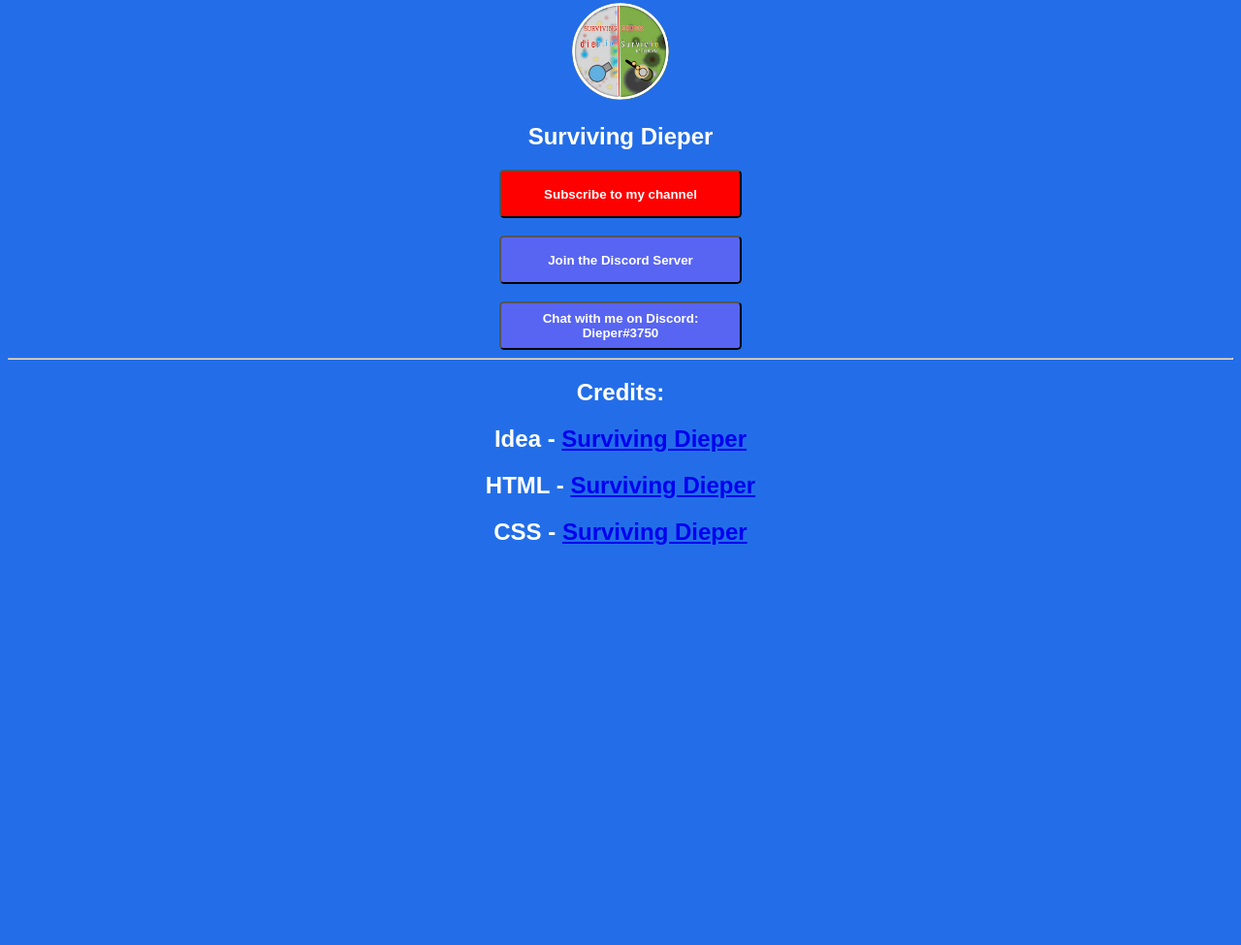
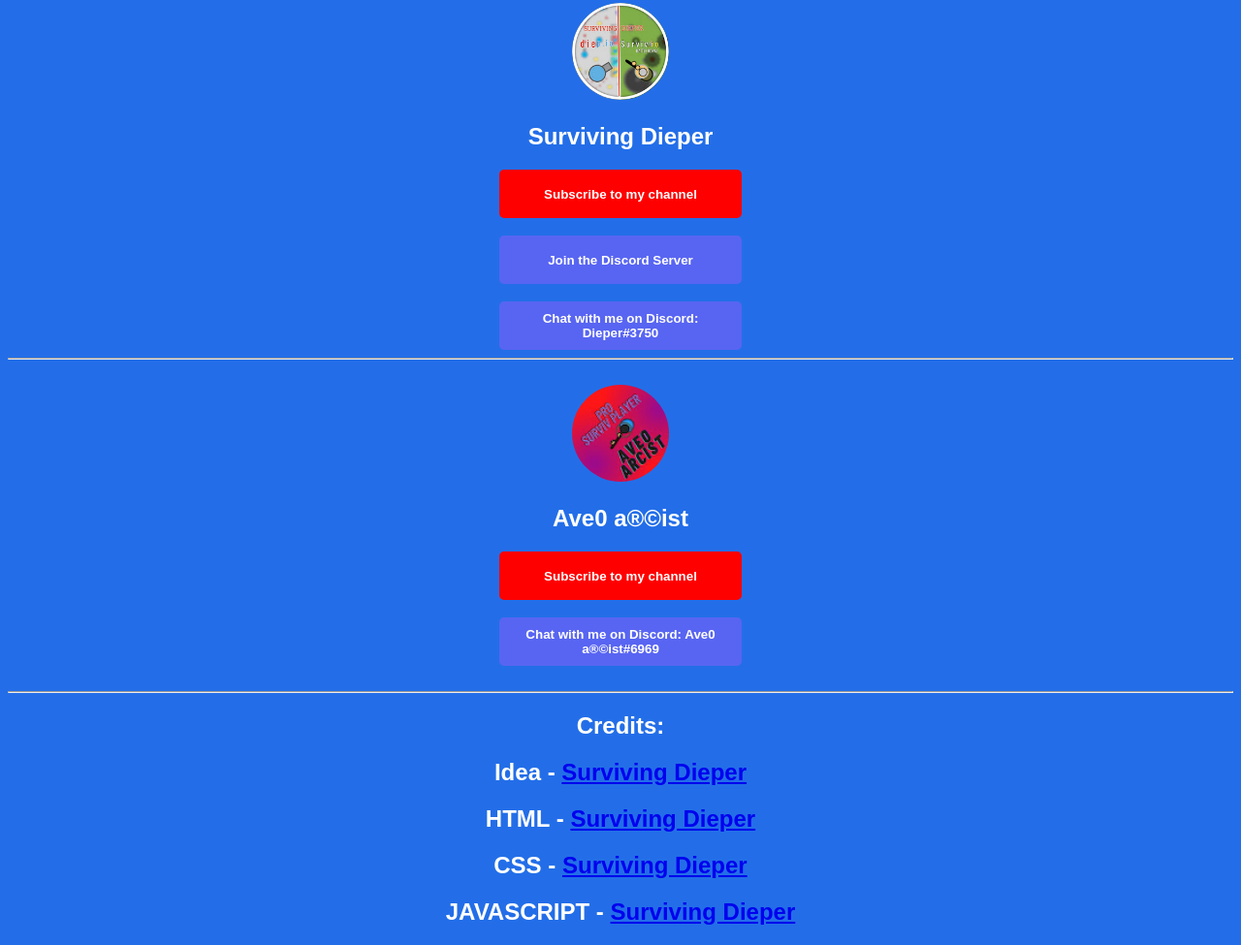
Before and after one commit to s780055/s780055.github.io, a plain HTML site: page index.html in a window 1280 px wide. Shown: the part 848-1823 px from the top of the page at 97% size. Before the commit the page ends 1431 px from the top, so only its background shows below. Drawn offline with Linux system fonts and the light colour scheme.

Commit message:
Updated index.html

```diff
--- a/index.html
+++ b/index.html
@@ -26,6 +26,7 @@ h2 {
 
 button {
     cursor: pointer;
+    border: none;
     height: 50px;
     width: 250px;
     font-weight: bolder;
@@ -124,6 +125,23 @@ hr {
         </a>
         <hr>
     </div>
+    <!-- AVE0 A®©IST -->
+    <div id="yt_AVE0">
+        <br>
+        <img src="https://raw.githubusercontent.com/s780055/s780055.github.io/main/ave0_pfp.jpeg" id="userImage">
+        <h2>Ave0 a®©ist</h2>
+        <a href="https://www.youtube.com/channel/UCR3B_pE3sB8Y0iauoZXGZTA?sub_confirmation=1" target="_blank">
+        <button id="youtube_AVE0">Subscribe to my channel</button>
+        </a>
+        <br>
+        <br>
+        <a href="https://www.discord.com/channels/@me" target="_blank">
+        <button id="discord_AVE0">Chat with me on Discord: Ave0 a®©ist#6969</button>
+        </a>
+        <br>
+        <br>
+        <hr>
+    </div>
 </div>
 <!-- CREDITS -->
 <div class="credits">
@@ -131,25 +149,28 @@ hr {
     <h2>Idea - <a href="https://www.youtube.com/channel/UC6iax9HcekqOAMCz5Akua9A" target="_blank">Surviving Dieper</a></h2>
     <h2>HTML - <a href="https://www.youtube.com/channel/UC6iax9HcekqOAMCz5Akua9A" target="_blank">Surviving Dieper</a></h2>
     <h2>CSS - <a href="https://www.youtube.com/channel/UC6iax9HcekqOAMCz5Akua9A" target="_blank">Surviving Dieper</a></h2>
+    <h2>JAVASCRIPT - <a href="https://www.youtube.com/channel/UC6iax9HcekqOAMCz5Akua9A" target="_blank">Surviving Dieper</a></h2>
 </div>
 <!-- CLOSING CENTER TAG -->
 </center>
 <script>
-    const numbers = ["1", "2", "3", "1", "2", "3", "1", "2", "3", "1", "2", "3"];
+    const numbers = ["1", "2", "3", "4", "1", "2", "3", "4", "1", "2", "3", "4"];
     let randomNumber = numbers[Math.floor(Math.random() * numbers.length)];
 
-    alert(randomNumber);
+    alert(parseInt(randomNumber));
 
     // If the random number is 1, execute this code
     if (randomNumber === "1") {
         let survivingDieper = document.querySelector("#yt_DIEPER");
         let namerio = document.querySelector("#yt_NAMERIO");
         let usas = document.querySelector("#yt_USAS");
+        let ave0 = document.querySelector("#yt_AVE0");
 
         // Change order of elements
-        survivingDieper.style.order = "1";
-        namerio.style.order = "2";
-        usas.style.order = "3";
+        survivingDieper.style.order = parseInt("1");
+        namerio.style.order = parseInt("2");
+        usas.style.order = parseInt("3");
+        ave0.style.order = parseInt("4");
     };
 
     // If the random number is 2, execute this code
@@ -157,11 +178,13 @@ hr {
         let survivingDieper = document.querySelector("#yt_DIEPER");
         let namerio = document.querySelector("#yt_NAMERIO");
         let usas = document.querySelector("#yt_USAS");
+        let ave0 = document.querySelector("#yt_AVE0");
 
         // Change order of elements
-        survivingDieper.style.order = "2";
-        namerio.style.order = "3";
-        usas.style.order = "1";
+        survivingDieper.style.order = parseInt("2");
+        namerio.style.order = parseInt("3");
+        usas.style.order = parseInt("4");
+        ave0.style.order = parseInt("1");
     };
 
     // If the random number is 3, execute this code
@@ -169,11 +192,27 @@ hr {
         let survivingDieper = document.querySelector("#yt_DIEPER");
         let namerio = document.querySelector("#yt_NAMERIO");
         let usas = document.querySelector("#yt_USAS");
+        let ave0 = document.querySelector("#yt_AVE0");
 
         // Change order of elements
-        survivingDieper.style.order = "3";
-        namerio.style.order = "1";
-        usas.style.order = "2";
+        survivingDieper.style.order = parseInt("3");
+        namerio.style.order = parseInt("4");
+        usas.style.order = parseInt("1");
+        ave0.style.order = parseInt("2");
+    };
+
+    // If the random number is 4, execute this code
+    if (randomNumber === "4") {
+        let survivingDieper = document.querySelector("#yt_DIEPER");
+        let namerio = document.querySelector("#yt_NAMERIO");
+        let usas = document.querySelector("#yt_USAS");
+        let ave0 = document.querySelector("#yt_AVE0");
+
+        // Change order of elements
+        survivingDieper.style.order = parseInt("4");
+        namerio.style.order = parseInt("1");
+        usas.style.order = parseInt("2");
+        ave0.style.order = parseInt("3");
     };
 </script>
 </body>
```
